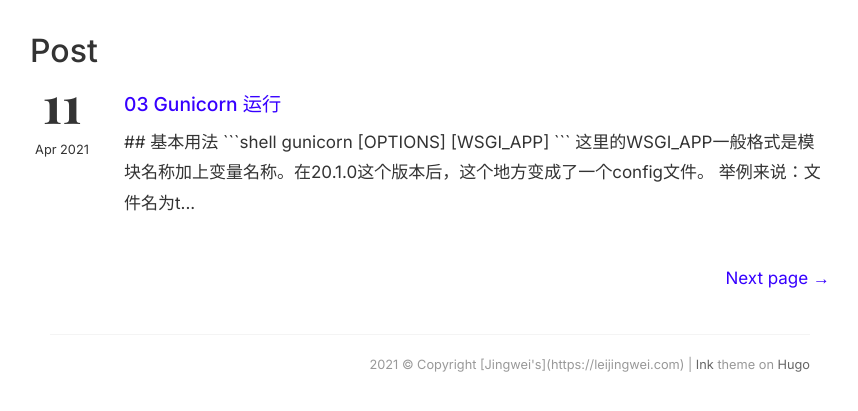
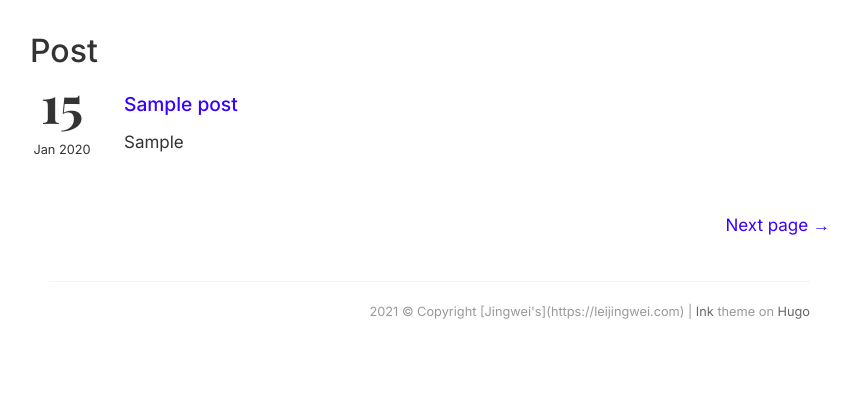
Before and after one commit to leialbert/django-blog, a Django app: page /blogs/posts/ in a window 1280 px wide. Shown: the part 200-611 px from the top of the page, without its empty margins (210-1068 px from the left). Run offline with Django 4.2, Linux system fonts and the light colour scheme; tables that the repository leaves empty hold one stand-in row (values such as "Sample post"); some libraries are stand-ins or nearby versions.

Commit message:
modify the list page

````diff
--- a/blogs/templates/blogs/list.html
+++ b/blogs/templates/blogs/list.html
@@ -3,31 +3,26 @@
 <div class="recent-posts section">
 	<h2 class='page-title'>Post</h2>
 	<div class="posts">
+		{% for post in posts %}
 			<div class="post">
 				<div class="post-header">
 					<div class="meta">
 						<div class="date">
-							<span class="day">11</span>
-					<span class="rest">Apr 2021</span>
+							<span class="day">{{ post.pub_date|date:"d" }}</span>
+					<span class="rest">{{ post.pub_date|date:"M Y" }}</span>
 						</div>
 					</div>
 					<div class="matter">
 						<h4 class="title small">
-							<a href="/posts/gunicorn-running/">03 Gunicorn 运行</a>
+							<a href="{% url 'blogs:post' post.id %}">{{ post.title }}</a>
 						</h4>
 						<span class="description">
-
-								## 基本用法
-```shell
-gunicorn [OPTIONS] [WSGI_APP]
-```
-这里的WSGI_APP一般格式是模块名称加上变量名称。在20.1.0这个版本后，这个地方变成了一个config文件。
-举例来说：文件名为t...
-
+							{{ post.intro }}
 						</span>
 					</div>
 				</div>
 			</div>
+		{% endfor %}
 
 
 <ul class="pagination">
--- a/blogs/views.py
+++ b/blogs/views.py
@@ -23,6 +23,8 @@ def home(request):
     context['posts'] = posts
     return render(request, 'blogs/home.html',context)
 def list(request):
+    posts = Post.objects.filter(pub_date__lte=timezone.now()).order_by('-pub_date')[:4]
+    context['posts'] = posts
     return render(request, 'blogs/list.html',context)
 
 def post(request,id):
````
